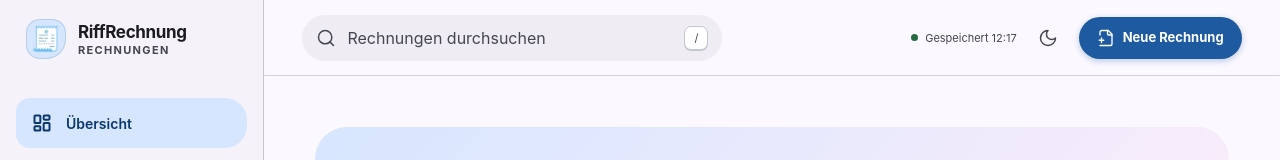
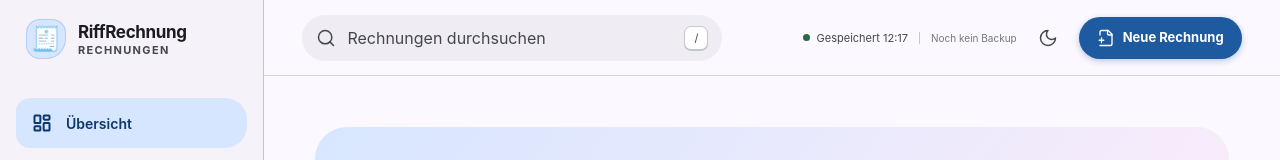
Before and after one commit to sl3ndrr/AkkordBill-2, a React (Vite) app: page / in a window 1280 px wide. Shown: the top 160 px of the page. Built offline with nearby package versions, Linux system fonts and the light colour scheme; a web font is replaced by a local one.

Commit message:
feat(backup): show last manual export time
Assumption: the timestamp tracks manual JSON exports only. Automatic folder backups stay excluded so routine data saves do not overwrite the user's last explicit export time.

```diff
--- a/src/App.tsx
+++ b/src/App.tsx
@@ -12,7 +12,7 @@ import { ConfirmDialog } from './components/ConfirmDialog'
 import { ToastRegion } from './components/ToastRegion'
 import { InvoicePrint } from './components/InvoicePrint'
 import { createDemoState, createEmptyInvoiceDraft, emptyState } from './lib/defaults'
-import { clearDirectoryHandle, ensureWritePermission, loadState, parseBackup, readDirectoryHandle, saveState, serializeBackup, storeDirectoryHandle, writeBackupToDirectory } from './lib/storage'
+import { clearDirectoryHandle, ensureWritePermission, loadLastBackupAt, loadState, parseBackup, readDirectoryHandle, recordBackupExport, saveState, serializeBackup, storeDirectoryHandle, writeBackupToDirectory } from './lib/storage'
 import { downloadText, ensureStudentCodePattern, guardianName, nextInvoiceAllocation, parseDate, statusLabel, studentCodeForIndex, uid } from './lib/utils'
 import { APP_VERSION } from './version'
 
@@ -26,6 +26,7 @@ const navItems: Array<{ key: PageKey; label: string; icon: typeof LayoutDashboar
 ]
 
 const FEEDBACK_URL = 'https://docs.google.com/forms/d/e/1FAIpQLSdTwAUVjtqiBcB572S5lR7OD71TFxW8CFuCS9VQj6Inpo9wgw/viewform?usp=header'
+const backupDateFormatter = new Intl.DateTimeFormat('de-DE', { day: '2-digit', month: '2-digit', year: 'numeric', hour: '2-digit', minute: '2-digit' })
 
 interface Confirmation {
   title: string
@@ -54,6 +55,7 @@ function App() {
   const [confirmation, setConfirmation] = useState<Confirmation | null>(null)
   const [saveStateLabel, setSaveStateLabel] = useState<'saved' | 'saving'>('saved')
   const [savedAt, setSavedAt] = useState(() => new Date())
+  const [lastBackupAt, setLastBackupAt] = useState(loadLastBackupAt)
   const [resolvedDark, setResolvedDark] = useState(() => (
     state.settings.theme === 'dark'
     || (state.settings.theme === 'system' && matchMedia('(prefers-color-scheme: dark)').matches)
@@ -429,6 +431,7 @@ function App() {
 
   const exportBackup = () => {
     downloadText(`riffrechnung-backup-${new Date().toISOString().slice(0, 10)}.json`, serializeBackup(state))
+    setLastBackupAt(recordBackupExport())
     toast('JSON-Backup heruntergeladen.', 'success')
   }
 
@@ -511,6 +514,7 @@ function App() {
   const setCurrentPage = (next: PageKey) => { setPage(next); setMobileNav(false) }
   const toggleTheme = () => saveSettings({ ...state.settings, theme: resolvedDark ? 'light' : 'dark' })
   const themeToggleLabel = resolvedDark ? 'Hellmodus aktivieren' : 'Dunkelmodus aktivieren'
+  const backupStatusLabel = lastBackupAt ? `Letztes Backup: ${backupDateFormatter.format(new Date(lastBackupAt))}` : 'Noch kein Backup'
 
   return (
     <div className="app-shell">
@@ -528,7 +532,7 @@ function App() {
         <header className="topbar">
           <button className="icon-button mobile-only" onClick={() => setMobileNav(true)} aria-label="Navigation öffnen"><Menu aria-hidden="true" /></button>
           <button className="topbar-search" onClick={() => { setPage('invoices'); requestAnimationFrame(() => document.querySelector<HTMLInputElement>('#invoice-search')?.focus()) }}><Search aria-hidden="true" /><span>Rechnungen durchsuchen</span><kbd>/</kbd></button>
-          <div className="topbar__end"><span className={`save-indicator ${saveStateLabel === 'saving' ? 'is-saving' : ''}`}><i />{saveStateLabel === 'saving' ? 'Speichert …' : `Gespeichert ${savedAt.toLocaleTimeString('de-DE', { hour: '2-digit', minute: '2-digit' })}`}</span><button className="icon-button" onClick={toggleTheme} aria-label={themeToggleLabel} title={themeToggleLabel}>{resolvedDark ? <Sun aria-hidden="true" /> : <Moon aria-hidden="true" />}</button><button className="button button--primary topbar-new" onClick={openNewInvoice}><FilePlus2 aria-hidden="true" /><span>Neue Rechnung</span></button></div>
+          <div className="topbar__end"><div className="topbar__storage-status"><span className={`save-indicator ${saveStateLabel === 'saving' ? 'is-saving' : ''}`}><i />{saveStateLabel === 'saving' ? 'Speichert …' : `Gespeichert ${savedAt.toLocaleTimeString('de-DE', { hour: '2-digit', minute: '2-digit' })}`}</span><span className="backup-indicator">{backupStatusLabel}</span></div><button className="icon-button" onClick={toggleTheme} aria-label={themeToggleLabel} title={themeToggleLabel}>{resolvedDark ? <Sun aria-hidden="true" /> : <Moon aria-hidden="true" />}</button><button className="button button--primary topbar-new" onClick={openNewInvoice}><FilePlus2 aria-hidden="true" /><span>Neue Rechnung</span></button></div>
         </header>
 
         <main id="main-content" tabIndex={-1}>
--- a/src/lib/storage.ts
+++ b/src/lib/storage.ts
@@ -3,6 +3,7 @@ import { emptyState } from './defaults'
 import { ensureStudentCodePattern, studentCodeForIndex, studentCodeIndex } from './utils'
 
 const STORAGE_KEY = 'gitarrenrechnungen-state-v2'
+const LAST_BACKUP_AT_KEY = 'riffrechnung-last-backup-at'
 const DB_NAME = 'gitarrenrechnungen-handles'
 const HANDLE_KEY = 'backup-directory'
 
@@ -69,6 +70,21 @@ export function loadState(): AppState {
 
 export function saveState(state: AppState): void {
   localStorage.setItem(STORAGE_KEY, JSON.stringify(state))
+}
+
+export function loadLastBackupAt(): string | null {
+  try {
+    const value = localStorage.getItem(LAST_BACKUP_AT_KEY)
+    return value && !Number.isNaN(Date.parse(value)) ? value : null
+  } catch {
+    return null
+  }
+}
+
+export function recordBackupExport(at = new Date()): string {
+  const value = at.toISOString()
+  localStorage.setItem(LAST_BACKUP_AT_KEY, value)
+  return value
 }
 
 export function serializeBackup(state: AppState): string {
--- a/src/styles.css
+++ b/src/styles.css
@@ -157,9 +157,11 @@ button:focus-visible, a:focus-visible, input:focus-visible, textarea:focus-visib
 .topbar-search span { overflow: hidden; text-overflow: ellipsis; white-space: nowrap; }
 kbd { display: inline-flex; min-width: 24px; height: 24px; margin-left: auto; align-items: center; justify-content: center; border: 1px solid var(--outline-variant); border-radius: 7px; background: var(--surface-container-lowest); color: var(--on-surface-variant); font-family: inherit; font-size: 11px; box-shadow: 0 1px 0 var(--outline-variant); }
 .topbar__end { display: flex; align-items: center; gap: 10px; margin-left: auto; }
+.topbar__storage-status { display: flex; align-items: center; gap: 11px; }
 .save-indicator { display: inline-flex; align-items: center; gap: 7px; color: var(--on-surface-variant); font-size: 11px; white-space: nowrap; }
 .save-indicator i { width: 7px; height: 7px; border-radius: 50%; background: var(--success); transition: transform var(--motion-normal); }
 .save-indicator.is-saving i { animation: saving-pulse 1s var(--ease-standard) infinite; background: var(--warning); }
+.backup-indicator { padding-left: 11px; border-left: 1px solid var(--outline-variant); color: var(--outline); font-size: 10px; white-space: nowrap; }
 @keyframes saving-pulse { 50% { opacity: .4; transform: scale(.65); } }
 
 .page { width: min(100%, 1800px); margin: 0 auto; padding: clamp(28px, 4vw, 54px) clamp(22px, 4vw, 58px) 72px; animation: page-in var(--motion-long) var(--ease-emphasized) both; }
@@ -653,7 +655,7 @@ kbd { display: inline-flex; min-width: 24px; height: 24px; margin-left: auto; al
   .topbar { height: 68px; padding-inline: 14px; }
   .topbar-search { display: none; }
   .topbar__end { margin-left: auto; }
-  .save-indicator { display: none; }
+  .topbar__storage-status { display: none; }
   .page { padding: 26px 18px 104px; }
   .page-header { align-items: flex-start; }
   .page-header h1 { font-size: 38px; }
```
Also changed, not shown: 1 other file (tests, documents, lock files or other folders).
